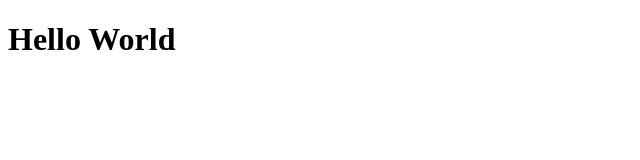
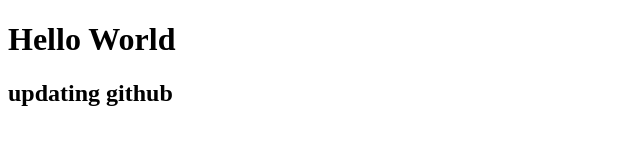
Before and after one commit to Cecil69/The-Kwabs, a plain HTML site: page index.html in a window 1280 px wide. Shown: the whole page, without its empty margins (0-640 px from the left). Drawn offline with Linux system fonts and the light colour scheme.

Commit message:
first commit

```diff
--- a/index.html
+++ b/index.html
@@ -8,5 +8,6 @@
 </head>
 <body>
    <h1> Hello World</h1>
+   <h2>updating github</h2>
 </body>
 </html>
```
